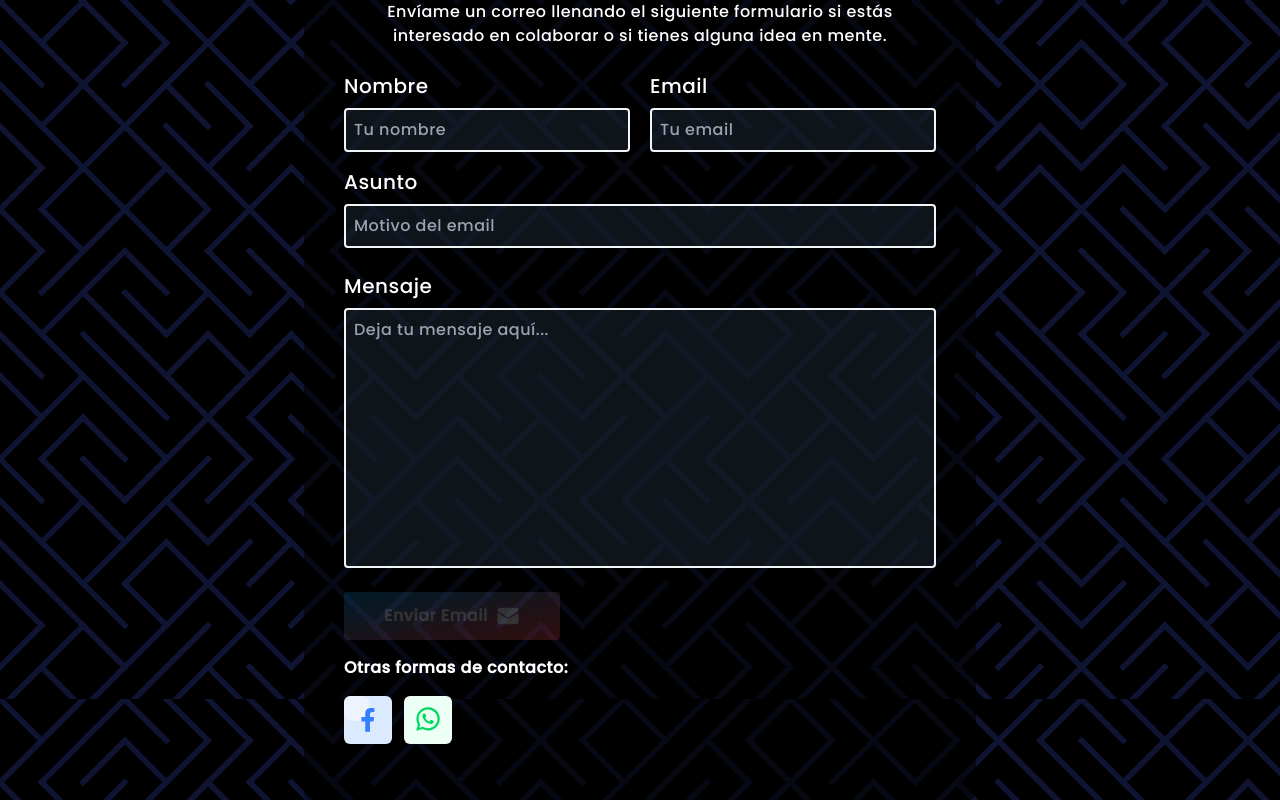
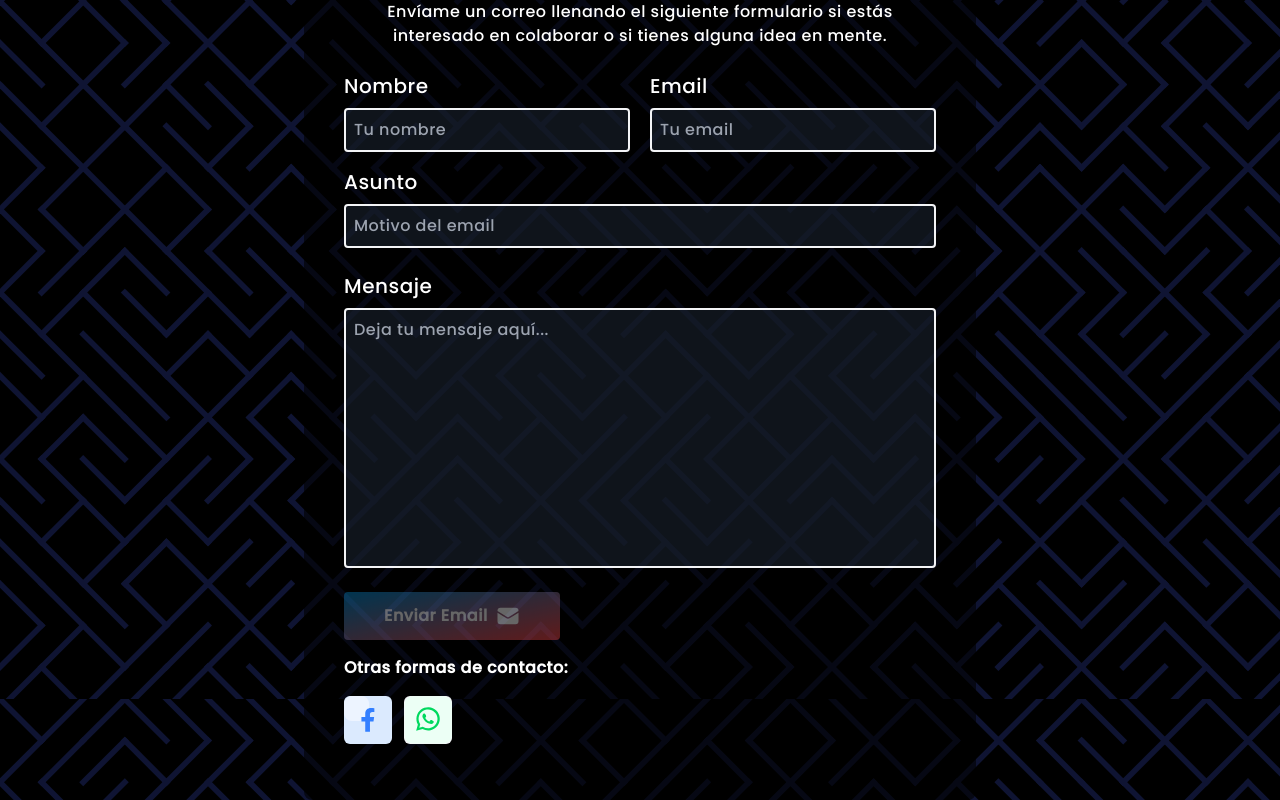
Before and after one commit to JulianDX/portafolio, a React (Vite) app: page / in a window 1280 px wide. Shown: the part 3141-3941 px from the top of the page. Built offline with nearby package versions, Linux system fonts and the light colour scheme; what tailwindcss-animated would draw is missing.

Commit message:
Corrección botón contacto

```diff
--- a/src/components/Contact.tsx
+++ b/src/components/Contact.tsx
@@ -222,7 +222,7 @@ export const Contact = () => {
             <div className="sk-cube3 sk-cube"></div>
           </div>
           <button
-            className="text-left w-full md:w-auto relative rounded bg-gradient-to-br from-sky-600 to-red-500 hover:from-cyan-500 hover:to-yellow-600 hover:text-white dark:text-white px-10 mt-6 py-3 flex items-center justify-center disabled:opacity-20 disabled:cursor-default disabled:hover:from-sky-600 disabled:hover:to-red-500"
+            className="text-left w-full md:w-auto relative rounded bg-gradient-to-br from-sky-600 to-red-500 hover:from-cyan-500 hover:to-yellow-600 hover:text-white dark:text-white px-10 mt-6 py-3 flex items-center justify-center disabled:opacity-40 disabled:hover:cursor-not-allowed disabled:cursor-default disabled:hover:from-sky-600 disabled:hover:to-red-500"
             type="submit"
             disabled={!canSend}
           >
```
